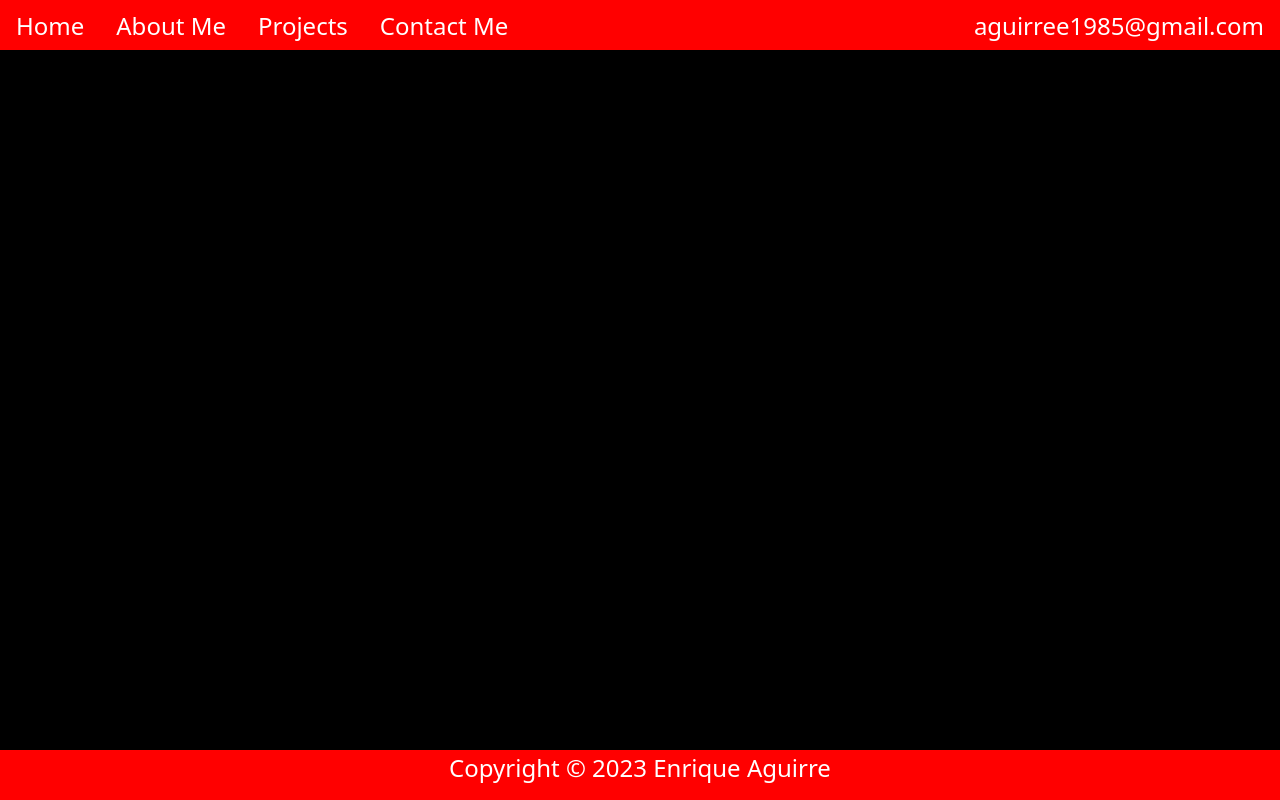
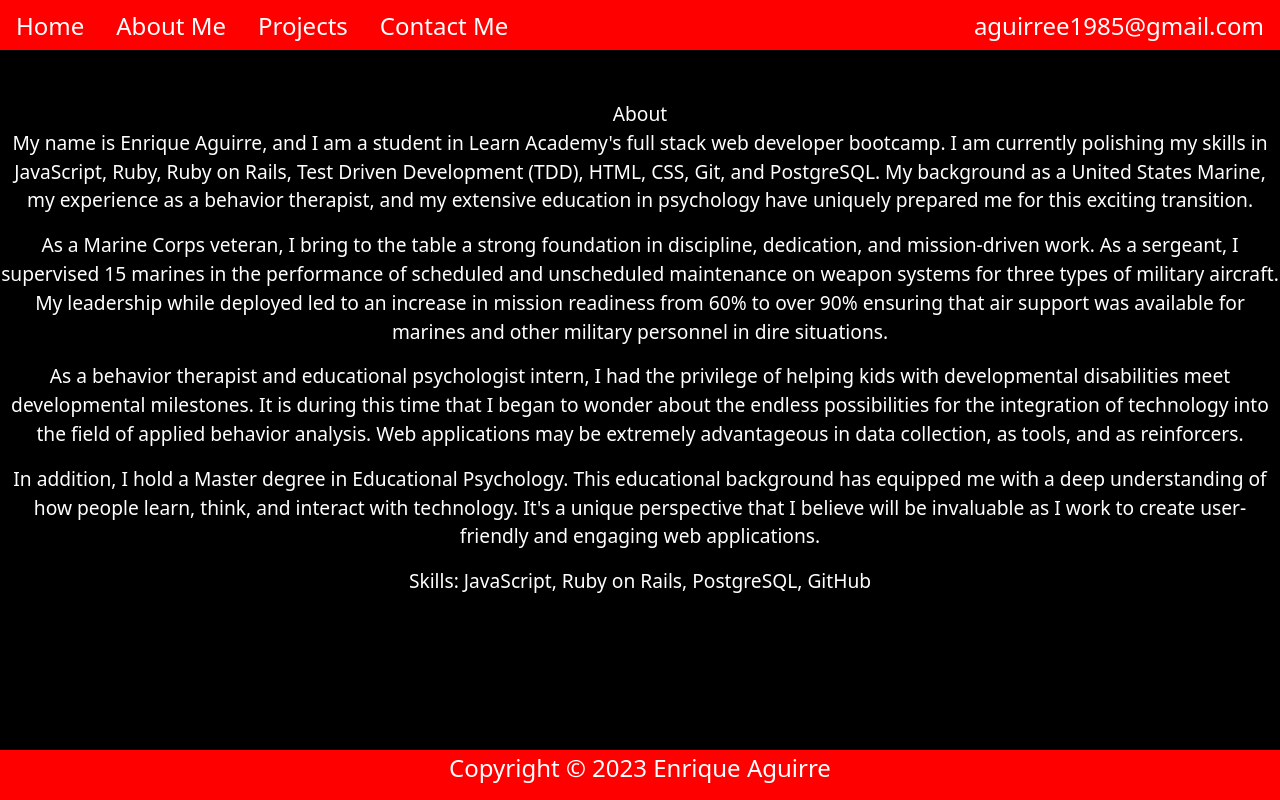
Before and after one commit to R1que007/Portfolio, a React (Create React App) app: page /aboutme in a window 1280 px wide. Built offline with nearby package versions, Linux system fonts and the light colour scheme.

Commit message:
added movement to photo

```diff
--- a/src/App.css
+++ b/src/App.css
@@ -74,3 +74,17 @@ img{
     color:white;
     font-size:60px;
 }
+.about-me{
+    background-color: black;
+    color:white;
+    padding-top: 100px;
+    text-align: center;
+    font-size: larger;
+    padding-left: auto;
+    padding-right: auto;
+    width: auto
+}
+
+/* p {
+    width: 50%;
+} */
--- a/src/pages/AboutMe.js
+++ b/src/pages/AboutMe.js
@@ -2,7 +2,24 @@ import React from 'react'
 
 const AboutMe = () => {
   return (
-    <div>AboutMe</div>
+    <div className='about-me'>
+
+      <div> About  </div>
+ <p>
+My name is Enrique Aguirre, and I am a student in Learn Academy's full stack web developer bootcamp. I am currently polishing my skills in JavaScript, Ruby, Ruby on Rails, Test Driven Development (TDD), HTML, CSS, Git, and PostgreSQL. My background as a United States Marine, my experience as a behavior therapist, and my extensive education in psychology have uniquely prepared me for this exciting transition.
+</p>
+<p>
+As a Marine Corps veteran, I bring to the table a strong foundation in discipline, dedication, and mission-driven work. As a sergeant, I supervised 15 marines in the performance of scheduled and unscheduled maintenance on weapon systems for three types of military aircraft. My leadership while deployed led to an increase in mission readiness from 60% to over 90% ensuring that air support was available for marines and other military personnel in dire situations.
+</p>
+<p>
+As a behavior therapist and educational psychologist intern, I had the privilege of helping kids with developmental disabilities meet developmental milestones. It is during this time that I began to wonder about the endless possibilities for the integration of technology into the field of applied behavior analysis. Web applications may be extremely advantageous in data collection, as tools, and as reinforcers.
+</p>
+<p>
+In addition, I hold a Master degree in Educational Psychology. This educational background has equipped me with a deep understanding of how people learn, think, and interact with technology. It's a unique perspective that I believe will be invaluable as I work to create user-friendly and engaging web applications.
+</p>
+
+Skills: JavaScript, Ruby on Rails, PostgreSQL, GitHub
+    </div>
   )
 }
 
--- a/src/pages/Home.js
+++ b/src/pages/Home.js
@@ -5,11 +5,13 @@ const Home = () => {
   return (
     <div className='HomeName'>
         <Container className='HomeName'>
-            <h1 className='FirstNameText'>Enrique---</h1>
-            <h1 className='LastNameText'>---Aguirre</h1>
+            <h1 className='FirstNameText'>Enrique-------</h1>
+            <h1 className='LastNameText'>-------Aguirre</h1>
         </Container>
           <div id='PhotoContainer'>
+            <marquee behavior="alternate">
             <img src={proImg} alt='A very hansome guy' />
+            </marquee>
           </div>
           <h1 className='full-stack'>Full-Stack Web Developer</h1>
     </div>
```
